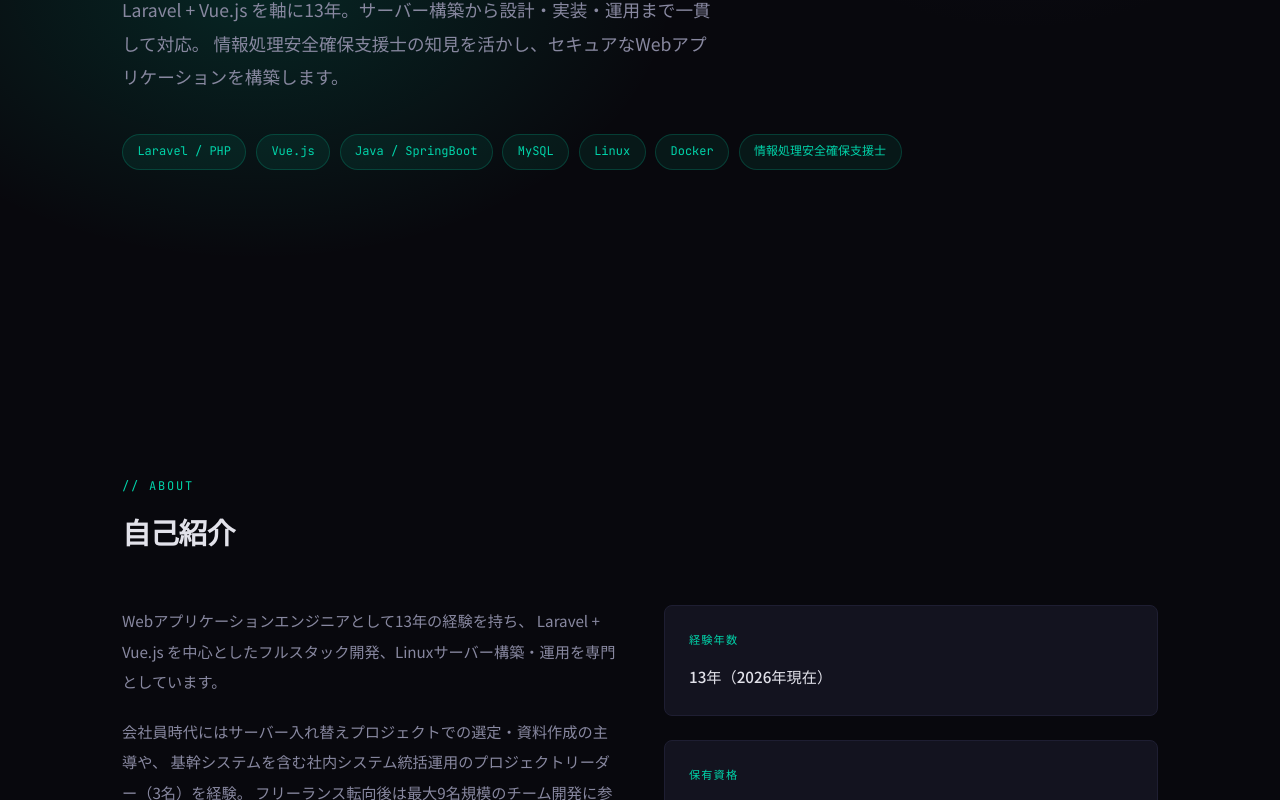
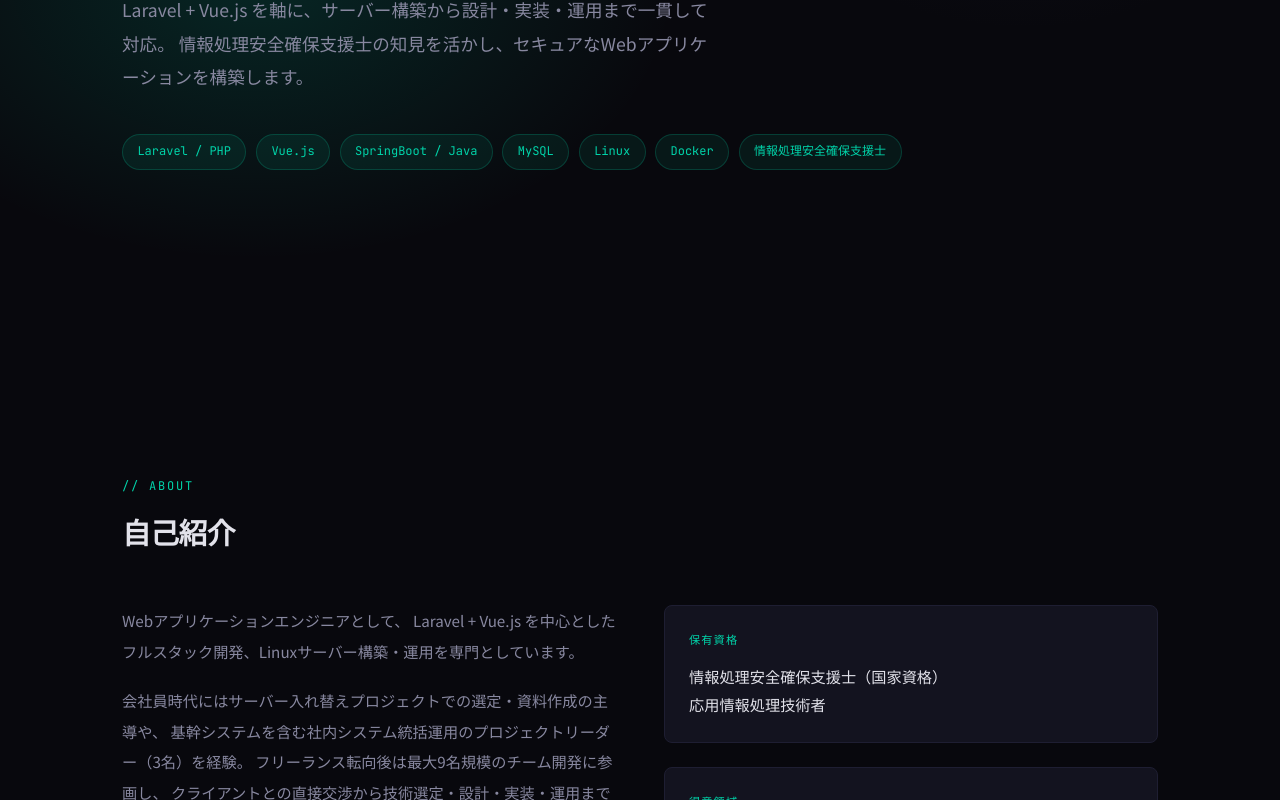
Before and after one commit to sukuna-hikona/sukuna-hikona.github.io, a Vue app: page / in a window 1280 px wide. Shown: the part 420-1220 px from the top of the page. Built offline with nearby package versions, Linux system fonts and the light colour scheme.

Commit message:
細かい文言などを修正

```diff
--- a/src/components/HomePage.vue
+++ b/src/components/HomePage.vue
@@ -6,16 +6,16 @@
     <div class="hero__content">
       <p class="hero__greeting">Web Application Engineer</p>
       <h1 class="hero__title">
-        フルスタック開発と<br>セキュリティの実践知
+        フルスタック開発と<br>セキュリティの視点
       </h1>
       <p class="hero__subtitle">
-        Laravel + Vue.js を軸に13年。サーバー構築から設計・実装・運用まで一貫して対応。
+        Laravel + Vue.js を軸に、サーバー構築から設計・実装・運用まで一貫して対応。
         情報処理安全確保支援士の知見を活かし、セキュアなWebアプリケーションを構築します。
       </p>
       <div class="hero__badges">
         <span class="badge">Laravel / PHP</span>
         <span class="badge">Vue.js</span>
-        <span class="badge">Java / SpringBoot</span>
+        <span class="badge">SpringBoot / Java</span>
         <span class="badge">MySQL</span>
         <span class="badge">Linux</span>
         <span class="badge">Docker</span>
@@ -31,7 +31,7 @@
     <div class="about__content">
       <div class="about__text">
         <p>
-          Webアプリケーションエンジニアとして13年の経験を持ち、
+          Webアプリケーションエンジニアとして、
           Laravel + Vue.js を中心としたフルスタック開発、Linuxサーバー構築・運用を専門としています。
         </p>
         <p>
@@ -46,10 +46,6 @@
         </p>
       </div>
       <div class="about__info">
-        <div class="about__card">
-          <p class="about__card-label">経験年数</p>
-          <p class="about__card-value">13年（2026年現在）</p>
-        </div>
         <div class="about__card">
           <p class="about__card-label">保有資格</p>
           <p class="about__card-value" v-for="cert in certifications" :key="cert">{{ cert }}</p>
--- a/src/data/projects.js
+++ b/src/data/projects.js
@@ -158,7 +158,7 @@ export const projects = [
     title: '請求及び明細書作成アプリケーション',
     period: '2023年7月〜2024年2月',
     role: 'フリーランス / 全体8名',
-    tags: ['Java', 'SpringBoot', 'Bootstrap'],
+    tags: ['SpringBoot', 'Java', 'Bootstrap'],
     summary: '既存社内システムのリニューアル案件。アカウント管理と請求書作成機能を担当。GitHubを利用したブランチ運用・プルリクエストベースの開発フローを実践的に習得。',
     detail: {
       challenges: [
@@ -166,9 +166,9 @@ export const projects = [
         '複数メンバーによるDB定義の整合性確保',
         'ブランチ運用・プルリクエストベースの開発フロー未経験'
       ],
-      solution: '既存社内システムをJava / SpringBoot + Bootstrapでフルリニューアル。GitHubを活用したモダンな開発フローを導入し、チーム全体の開発効率を向上させた。',
+      solution: '既存社内システムをSpringBoot / Java + Bootstrapでフルリニューアル。GitHubを活用したモダンな開発フローを導入し、チーム全体の開発効率を向上させた。',
       techStack: {
-        'Backend': 'Java / SpringBoot',
+        'Backend': 'SpringBoot / Java',
         'Frontend': 'JavaScript / CSS / Bootstrap'
       },
       scale: {
@@ -192,7 +192,7 @@ export const projects = [
     title: 'BRAVIA入力異常検知アプリケーション',
     period: '2021年11月〜2022年2月',
     role: '会社員 / 1名',
-    tags: ['Java', 'SpringBoot', 'Tomcat'],
+    tags: ['SpringBoot', 'Java', 'Tomcat'],
     summary: 'SONY BRAVIAモニタの入力信号を監視し、異常検知時に自動通知。API調査からデプロイまで全工程を一人で完遂。Webhook通知とハードウェアAPI連携を経験。',
     detail: {
       challenges: [
@@ -202,7 +202,7 @@ export const projects = [
       ],
       solution: 'SONY BRAVIA APIと連携し、入力信号の状態を自動監視するSpringBootアプリケーションを構築。Webhook通知により、異常検知時に即座に担当者へ通知し、現場の運用負荷を大幅に削減した。',
       techStack: {
-        'Backend': 'Java / SpringBoot',
+        'Backend': 'SpringBoot / Java',
         'Frontend': 'JavaScript / CSS',
         'Server OS': 'Windows 10',
         'MW': 'Tomcat'
@@ -229,7 +229,7 @@ export const projects = [
     title: 'リモートCALL 授業支援システム',
     period: '2021年5月〜2024年1月',
     role: '会社員 / 全体3名',
-    tags: ['Java', 'SpringBoot', 'MariaDB', 'Ubuntu', 'Nginx'],
+    tags: ['SpringBoot', 'Java', 'MariaDB', 'Ubuntu', 'Nginx'],
     summary: 'デスクトップアプリ・AV機器・Webアプリの3者間連携による授業支援システム。API作成、TCP通信機構構築、サーバー2台の構築など幅広く担当。',
     detail: {
       challenges: [
@@ -239,7 +239,7 @@ export const projects = [
       ],
       solution: '3者間連携のアーキテクチャを設計し、TCP通信によるリアルタイム制御とWeb画面による操作インタフェースを統合。障害切り分け用のログ設計と、先生方が直感的に操作できるUIにより、安定した授業支援環境を実現した。',
       techStack: {
-        'Backend': 'Java / SpringBoot',
+        'Backend': 'SpringBoot / Java',
         'Frontend': 'JavaScript / CSS / Bootstrap',
         'Database': 'MariaDB',
         'Server OS': 'Ubuntu',
@@ -350,7 +350,7 @@ export const skills = {
     label: 'Backend',
     items: [
       { name: 'Laravel / PHP', level: 95, years: '6年+' },
-      { name: 'Java / SpringBoot', level: 75, years: '4年+' },
+      { name: 'SpringBoot / Java', level: 75, years: '4年+' },
       { name: 'Python', level: 50, years: '1年+' }
     ]
   },
```
Also changed, not shown: 8 other files (tests, documents, lock files or other folders).
